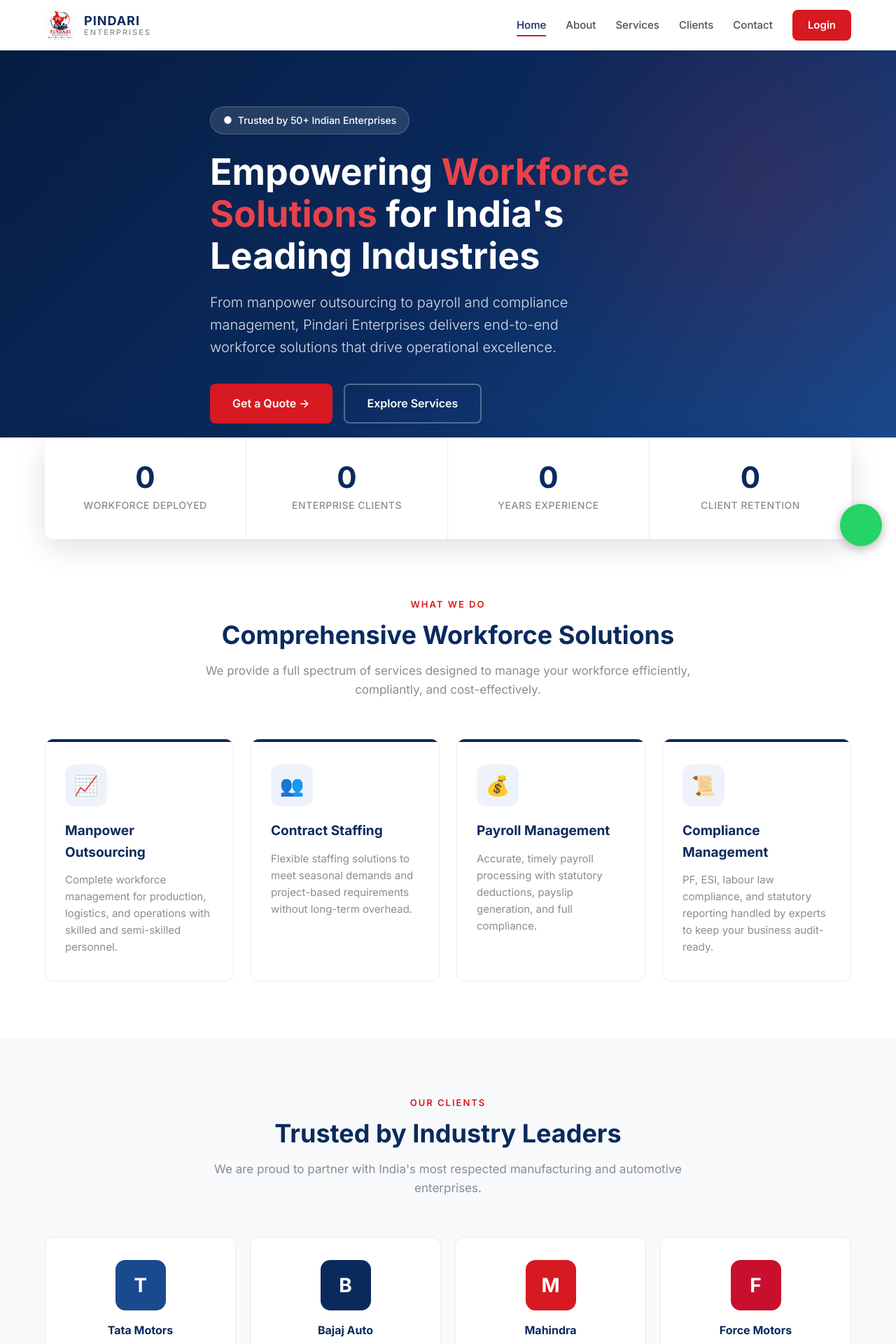
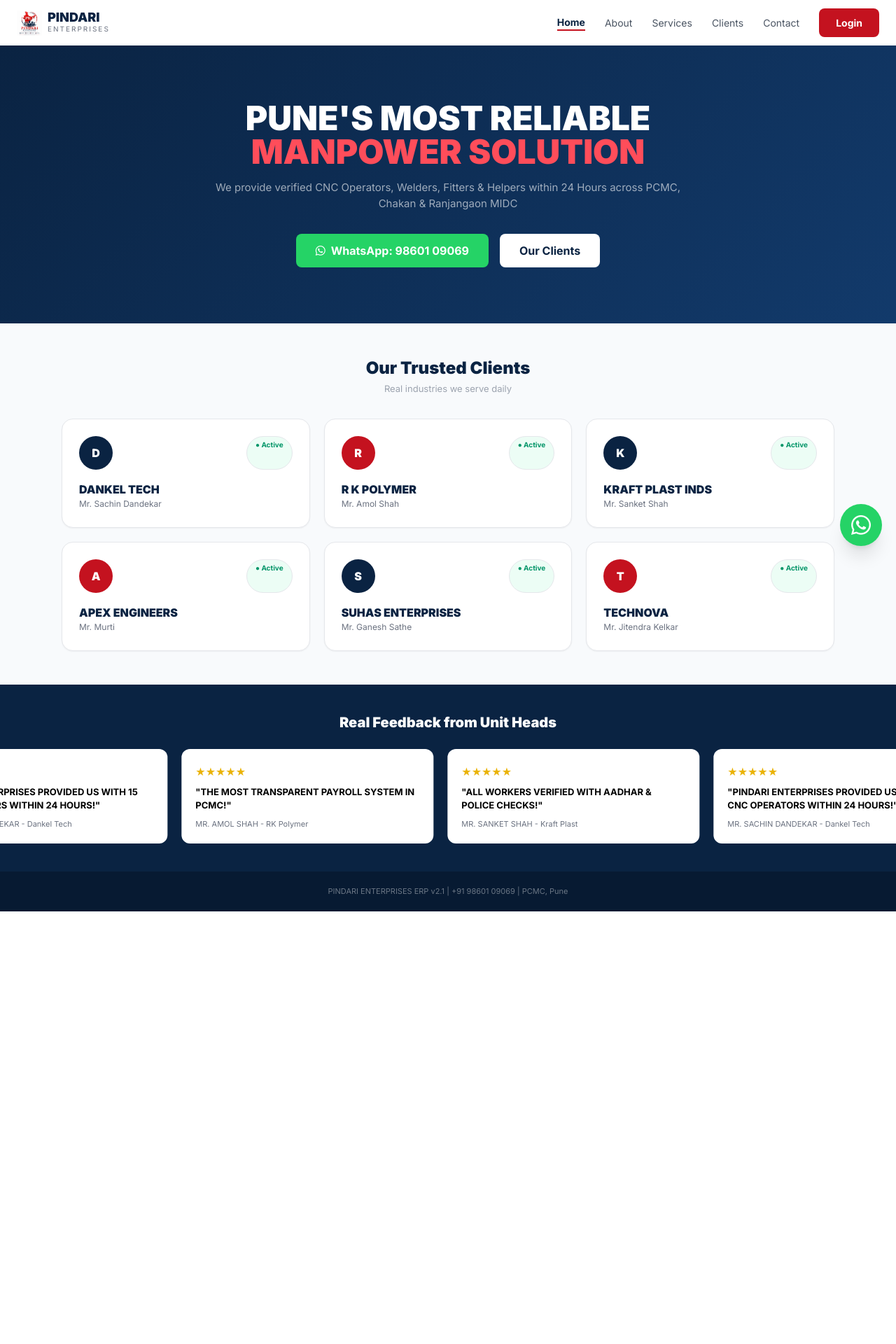
Before and after one commit to ceoajtutorials-cmd/pindari-erp-portal, a PHP site: page /pindari-enterprises/public/index.php in a window 1280 px wide. Shown: the top 1920 px of the page at 70% size. After the commit the page ends 1302 px from the top, so only its background shows below. Run offline with PHP 8.4, Linux system fonts and the light colour scheme; some libraries are stand-ins or nearby versions.

Commit message:
Update index.php

```diff
--- a/public/index.php
+++ b/public/index.php
@@ -1,128 +1,103 @@
-<?php
-ini_set('display_errors', 1);
-error_reporting(E_ALL);
-require_once __DIR__ . '/../config/config.php';
-$pageTitle = 'Home';
-$currentPage = 'home';
-require_once __DIR__ . '/../includes/header.php';
-?>
+<!DOCTYPE html>
+<html lang="en">
+<head>
+<meta charset="UTF-8">
+<meta name="viewport" content="width=device-width, initial-scale=1.0">
+<title>Pindari Enterprises - Trusted Manpower Partner in PCMC</title>
+<script src="https://cdn.tailwindcss.com"></script>
+<link rel="stylesheet" href="https://cdnjs.cloudflare.com/ajax/libs/font-awesome/6.4.0/css/all.min.css">
+<link href="https://fonts.googleapis.com/css2?family=Inter:wght@400;600;700;900&display=swap" rel="stylesheet">
+<style>
+body{font-family:'Inter',sans-serif}
+.hero{background:linear-gradient(135deg,#0a2342 0%,#123a6b 100%)}
+.card:hover{transform:translateY(-5px);box-shadow:0 15px 30px rgba(0,0,0,.12)}
+.marquee-track{display:flex;animation:scroll 35s linear infinite}
+@keyframes scroll{0%{transform:translateX(0)}100%{transform:translateX(-50%)}}
+</style>
+</head>
+<body class="bg-[#f8fafc]">
+
+<!-- NAV -->
+<nav class="bg-white shadow-sm sticky top-0 z-50">
+<div class="max-w-7xl mx-auto px-6 py-3 flex justify-between items-center">
+<div class="flex items-center gap-2">
+<img src="public/assets/logo.png" class="h-9" onerror="this.innerHTML='P'">
+<div><p class="font-black text-[#0a2342] leading-none text-[18px]">PINDARI</p><p class="text-[10px] tracking-[2px] text-gray-500">ENTERPRISES</p></div>
+</div>
+<div class="hidden md:flex gap-7 text-[14px] font-medium items-center text-gray-600">
+<a href="/" class="text-[#0a2342] font-bold border-b-2 border-[#c4121f]">Home</a>
+<a href="/about.php">About</a>
+<a href="/services.php">Services</a>
+<a href="/clients.php">Clients</a>
+<a href="/contact.php">Contact</a>
+<a href="/app/login.php" class="bg-[#c4121f] hover:bg-red-700 text-white px-6 py-2.5 rounded-lg font-bold">Login</a>
+</div>
+</div>
+</nav>
 
 <!-- HERO -->
-<section class="hero">
-  <div class="container hero-content">
-    <div class="hero-badge animate-in">
-      <span>&#9679;</span> Trusted by 50+ Indian Enterprises
-    </div>
-    <h1 class="animate-up">Empowering <span class="accent">Workforce Solutions</span> for India's Leading Industries</h1>
-    <p class="lead animate-up">From manpower outsourcing to payroll and compliance management, Pindari Enterprises delivers end-to-end workforce solutions that drive operational excellence.</p>
-    <div class="hero-actions animate-up">
-      <a href="<?= APP_URL ?>/public/contact.php" class="btn-primary">Get a Quote &#8594;</a>
-      <a href="<?= APP_URL ?>/public/services.php" class="btn-outline">Explore Services</a>
+<div class="hero text-white py-20 px-6 text-center">
+<h1 class="text-4xl md:text-5xl font-black leading-tight">PUNE'S MOST RELIABLE<br><span class="text-[#ff4d5a]">MANPOWER SOLUTION</span></h1>
+<p class="text-white/60 mt-4 max-w-2xl mx-auto text-[15px]">We provide verified CNC Operators, Welders, Fitters & Helpers within 24 Hours across PCMC, Chakan & Ranjangaon MIDC</p>
+<div class="mt-8 flex gap-4 justify-center">
+<a href="https://wa.me/919860109069?text=Hi%20Pindari%20I%20need%20manpower" class="bg-[#25D366] px-7 py-3 rounded-lg font-bold"><i class="fa-brands fa-whatsapp mr-2"></i>WhatsApp: 98601 09069</a>
+<a href="/clients.php" class="bg-white text-[#0a2342] px-7 py-3 rounded-lg font-bold">Our Clients</a>
 </div>
 </div>
-</section>
 
-<!-- STATS -->
-<section class="stats-section">
-  <div class="container">
-    <div class="stats-grid">
-      <div class="stat-card">
-        <div class="stat-number" data-value="1500">0</div>
-        <div class="stat-label">Workforce Deployed</div>
+<!-- CLIENTS -->
+<div class="max-w-6xl mx-auto px-6 py-12">
+<h2 class="text-2xl font-black text-[#0a2342] text-center">Our Trusted Clients</h2>
+<p class="text-center text-gray-400 text-[13px] mt-1">Real industries we serve daily</p>
+
+<div class="grid grid-cols-1 md:grid-cols-3 gap-5 mt-8">
+
+<div class="card bg-white rounded-2xl p-6 shadow-sm border transition">
+<div class="flex justify-between"><div class="w-12 h-12 rounded-full bg-[#0a2342] text-white flex items-center justify-center font-black">D</div><span class="text-[10px] bg-emerald-50 text-emerald-600 border px-3 py-1 rounded-full font-bold">● Active</span></div>
+<h3 class="font-black mt-4 text-[#0a2342]">DANKEL TECH</h3><p class="text-[12px] text-gray-500">Mr. Sachin Dandekar</p>
 </div>
-      <div class="stat-card">
-        <div class="stat-number" data-value="50" data-suffix="+">0</div>
-        <div class="stat-label">Enterprise Clients</div>
+
+<div class="card bg-white rounded-2xl p-6 shadow-sm border transition">
+<div class="flex justify-between"><div class="w-12 h-12 rounded-full bg-[#c4121f] text-white flex items-center justify-center font-black">R</div><span class="text-[10px] bg-emerald-50 text-emerald-600 border px-3 py-1 rounded-full font-bold">● Active</span></div>
+<h3 class="font-black mt-4 text-[#0a2342]">R K POLYMER</h3><p class="text-[12px] text-gray-500">Mr. Amol Shah</p>
 </div>
-      <div class="stat-card">
-        <div class="stat-number" data-value="15" data-suffix="+">0</div>
-        <div class="stat-label">Years Experience</div>
+
+<div class="card bg-white rounded-2xl p-6 shadow-sm border transition">
+<div class="flex justify-between"><div class="w-12 h-12 rounded-full bg-[#0a2342] text-white flex items-center justify-center font-black">K</div><span class="text-[10px] bg-emerald-50 text-emerald-600 border px-3 py-1 rounded-full font-bold">● Active</span></div>
+<h3 class="font-black mt-4 text-[#0a2342]">KRAFT PLAST INDS</h3><p class="text-[12px] text-gray-500">Mr. Sanket Shah</p>
 </div>
-      <div class="stat-card">
-        <div class="stat-number" data-value="98" data-suffix="%">0</div>
-        <div class="stat-label">Client Retention</div>
+
+<div class="card bg-white rounded-2xl p-6 shadow-sm border transition">
+<div class="flex justify-between"><div class="w-12 h-12 rounded-full bg-[#c4121f] text-white flex items-center justify-center font-black">A</div><span class="text-[10px] bg-emerald-50 text-emerald-600 border px-3 py-1 rounded-full font-bold">● Active</span></div>
+<h3 class="font-black mt-4 text-[#0a2342]">APEX ENGINEERS</h3><p class="text-[12px] text-gray-500">Mr. Murti</p>
+</div>
+
+<div class="card bg-white rounded-2xl p-6 shadow-sm border transition">
+<div class="flex justify-between"><div class="w-12 h-12 rounded-full bg-[#0a2342] text-white flex items-center justify-center font-black">S</div><span class="text-[10px] bg-emerald-50 text-emerald-600 border px-3 py-1 rounded-full font-bold">● Active</span></div>
+<h3 class="font-black mt-4 text-[#0a2342]">SUHAS ENTERPRISES</h3><p class="text-[12px] text-gray-500">Mr. Ganesh Sathe</p>
+</div>
+
+<div class="card bg-white rounded-2xl p-6 shadow-sm border transition">
+<div class="flex justify-between"><div class="w-12 h-12 rounded-full bg-[#c4121f] text-white flex items-center justify-center font-black">T</div><span class="text-[10px] bg-emerald-50 text-emerald-600 border px-3 py-1 rounded-full font-bold">● Active</span></div>
+<h3 class="font-black mt-4 text-[#0a2342]">TECHNOVA</h3><p class="text-[12px] text-gray-500">Mr. Jitendra Kelkar</p>
+</div>
+
 </div>
 </div>
-  </div>
-</section>
 
-<!-- SERVICES PREVIEW -->
-<section class="section">
-  <div class="container">
-    <div class="section-header">
-      <span class="eyebrow">What We Do</span>
-      <h2>Comprehensive Workforce Solutions</h2>
-      <p>We provide a full spectrum of services designed to manage your workforce efficiently, compliantly, and cost-effectively.</p>
-    </div>
-    <div class="services-grid">
-      <div class="service-card">
-        <div class="service-icon">&#128200;</div>
-        <h3>Manpower Outsourcing</h3>
-        <p>Complete workforce management for production, logistics, and operations with skilled and semi-skilled personnel.</p>
-      </div>
-      <div class="service-card">
-        <div class="service-icon">&#128101;</div>
-        <h3>Contract Staffing</h3>
-        <p>Flexible staffing solutions to meet seasonal demands and project-based requirements without long-term overhead.</p>
-      </div>
-      <div class="service-card">
-        <div class="service-icon">&#128176;</div>
-        <h3>Payroll Management</h3>
-        <p>Accurate, timely payroll processing with statutory deductions, payslip generation, and full compliance.</p>
-      </div>
-      <div class="service-card">
-        <div class="service-icon">&#128220;</div>
-        <h3>Compliance Management</h3>
-        <p>PF, ESI, labour law compliance, and statutory reporting handled by experts to keep your business audit-ready.</p>
+<!-- FEEDBACK MOVING -->
+<div class="bg-[#0a2342] py-10 overflow-hidden">
+<h3 class="text-center text-white font-black text-xl mb-6">Real Feedback from Unit Heads</h3>
+<div class="marquee-track">
+<div class="min-w-[360px] bg-white rounded-xl p-5 mr-5"><p class="text-yellow-500">★★★★★</p><p class="font-bold text-[13px] mt-2">"PINDARI ENTERPRISES PROVIDED US WITH 15 CNC OPERATORS WITHIN 24 HOURS!"</p><p class="text-[11px] text-gray-500 mt-2">MR. SACHIN DANDEKAR - Dankel Tech</p></div>
+<div class="min-w-[360px] bg-white rounded-xl p-5 mr-5"><p class="text-yellow-500">★★★★★</p><p class="font-bold text-[13px] mt-2">"THE MOST TRANSPARENT PAYROLL SYSTEM IN PCMC!"</p><p class="text-[11px] text-gray-500 mt-2">MR. AMOL SHAH - RK Polymer</p></div>
+<div class="min-w-[360px] bg-white rounded-xl p-5 mr-5"><p class="text-yellow-500">★★★★★</p><p class="font-bold text-[13px] mt-2">"ALL WORKERS VERIFIED WITH AADHAR & POLICE CHECKS!"</p><p class="text-[11px] text-gray-500 mt-2">MR. SANKET SHAH - Kraft Plast</p></div>
+<div class="min-w-[360px] bg-white rounded-xl p-5 mr-5"><p class="text-yellow-500">★★★★★</p><p class="font-bold text-[13px] mt-2">"PINDARI ENTERPRISES PROVIDED US WITH 15 CNC OPERATORS WITHIN 24 HOURS!"</p><p class="text-[11px] text-gray-500 mt-2">MR. SACHIN DANDEKAR - Dankel Tech</p></div>
 </div>
 </div>
-  </div>
-</section>
 
-<!-- CLIENTS PREVIEW -->
-<section class="section section-alt">
-  <div class="container">
-    <div class="section-header">
-      <span class="eyebrow">Our Clients</span>
-      <h2>Trusted by Industry Leaders</h2>
-      <p>We are proud to partner with India's most respected manufacturing and automotive enterprises.</p>
-    </div>
-    <div class="clients-grid">
-      <div class="client-card">
-        <div class="client-logo" style="background:#1a4a8e;">T</div>
-        <h4>Tata Motors</h4>
-        <p>Pune, Maharashtra</p>
-      </div>
-      <div class="client-card">
-        <div class="client-logo" style="background:#0a2a5e;">B</div>
-        <h4>Bajaj Auto</h4>
-        <p>Aurangabad, Maharashtra</p>
-      </div>
-      <div class="client-card">
-        <div class="client-logo" style="background:#d71921;">M</div>
-        <h4>Mahindra</h4>
-        <p>Pune, Maharashtra</p>
-      </div>
-      <div class="client-card">
-        <div class="client-logo" style="background:#c8102e;">F</div>
-        <h4>Force Motors</h4>
-        <p>Pune, Maharashtra</p>
-      </div>
-    </div>
-  </div>
-</section>
+<a href="https://wa.me/919860109069?text=Hello%20Pindari%20Enterprises" target="_blank" class="fixed bottom-5 right-5 bg-[#25D366] w-[60px] h-[60px] rounded-full flex items-center justify-center text-white text-[32px] shadow-xl z-50"><i class="fa-brands fa-whatsapp"></i></a>
 
-<!-- CTA -->
-<section class="section">
-  <div class="container">
-    <div class="cta-banner">
-      <div>
-        <h3>Ready to optimize your workforce?</h3>
-        <p>Let's discuss how Pindari Enterprises can support your staffing and compliance needs.</p>
-      </div>
-      <a href="<?= APP_URL ?>/public/contact.php" class="btn-primary">Contact Us Today</a>
-    </div>
-  </div>
-</section>
-
-<?php require_once __DIR__ . '/../includes/footer.php'; ?>
+<footer class="bg-[#071a32] text-white/40 text-center py-5 text-[11px]">PINDARI ENTERPRISES ERP v2.1 | +91 98601 09069 | PCMC, Pune</footer>
+</body>
+</html>
```
Lines whose indentation alone changed are shown as unchanged.
